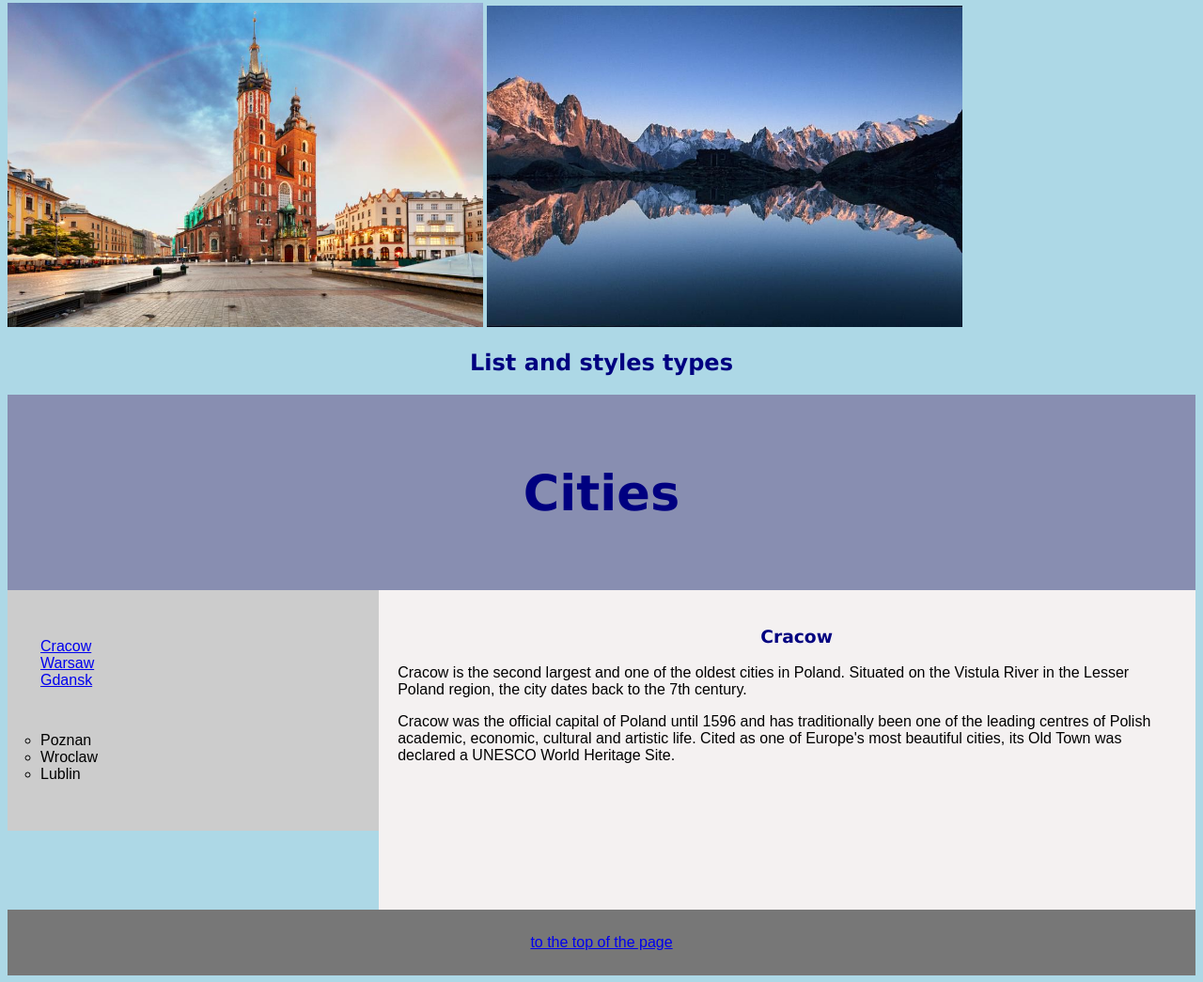
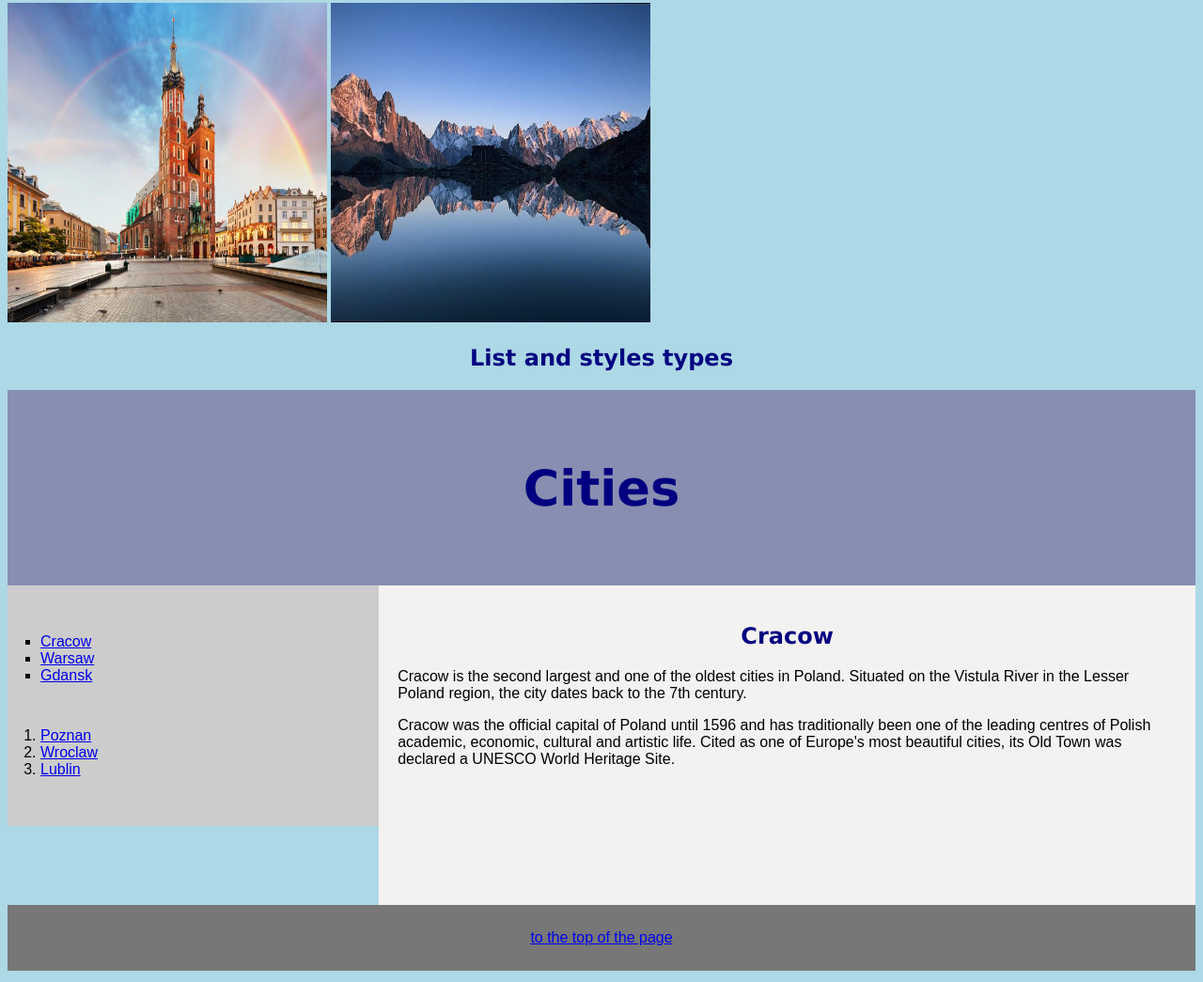
Before and after one commit to annaodz/first-html-page, a website: page index.html in a window 1280 px wide. Shown: the part 861-1906 px from the top of the page at 94% size. Drawn offline with Linux system fonts and the light colour scheme.

Commit message:
version 2

```diff
--- a/main.css
+++ b/css/main.css
@@ -9,7 +9,7 @@
     color: navy;
     margin-left: 20px;
   }
-  h2{
+  h2 {
     text-align: center;
     font-family: verdana;
       color: navy;
@@ -23,7 +23,7 @@
     padding: 15px;
     margin: 5px;
   }
-  section {
+section {
     display: -webkit-flex;
     display: flex;
   }
@@ -38,7 +38,7 @@
   }
 
 
-  nav {
+.navigation {
     float: left;
     width: 30%;
     height: 30%;
@@ -47,12 +47,12 @@
   }
 
   /* Style the list inside the menu */
-  nav ol {
-    list-style-type: none;
+ .country1 {
+    list-style-type: square;
     padding: 15px;
   }
-  nav ul {
-    list-style-type: none;
+  .country2 {
+    list-style-type: symbols(1);
     padding: 15px;
   }
 
--- a/index.html
+++ b/index.html
@@ -1,9 +1,11 @@
 <!DOCTYPE html>
 <head>
     <title>Web page</title>
+    <meta name="author" content="Anna Odziomek">
     <meta charset="utf-8" />
-    <link rel="stylesheet" type="text/css" href="main.css">
-</head>
+    <meta name="viewport" content="width=device-width, initial-scale=1.0">
+    <link rel="stylesheet" type="text/css" href="./css/main.css">
+    </head>
 <body>
 
 <h1>My first page</h1>
@@ -35,7 +37,7 @@
 <h2>Several uses of html forms</h2>
 <form>
     <label>Name</label>
-    <input type=text>
+    <input type="text">
     <input type="submit" value="Click to submit">
 </form>
 <br>
@@ -46,9 +48,9 @@
     <option value="audi">Audi</option>
   </select>
 <br><br><br>
-<a href="https://www.shutterstock.com/pl/search/click+me">
- <button type="button" onclick="alert('Uwaga!')">Click Me!</button>
-</a>
+
+ <button id="my-button" type="button">Click Me!</button>
+
  <br><br><br>
  <textarea name="message" rows="10" cols="30">
     Lorem Ipsum is simply dummy text of the printing and typesetting industry.
@@ -56,33 +58,33 @@
 
 
 <h2>Clickable image</h2>
-    <a href="https://gazetakrakowska.pl/wiadomosci/krakow/" target="_blank"><img src="krakow.jpg" alt="krakow" width="40%" height="40%"></a>
+    <a href="https://gazetakrakowska.pl/wiadomosci/krakow/" target="_blank"><img src="./media/img/krakow.jpg" alt="krakow" width="340" height="340"></a>
 
-    <a href="https://www.francja.pl/alpy-francuskie.xml" target="_self"><img src="mountains.jpg" alt="mountains" width="40%" height="40%"></a>
+    <a href="https://www.francja.pl/alpy-francuskie.xml" target="_self"><img src="./media/img/mountains.jpg" alt="mountains" width="340" height="340"></a>
 
 
 <h2>List and styles types</h2>
 <header>
-        <h2>Cities</h2>
+<h2>Cities</h2>
       </header>
       <section>
-        <nav>
-          <ul>
+              <nav class="navigation">
+          <ul class="country1">
             <li><a href="http://www.krakow.pl/">Cracow</a></li>
             <li><a href="https://www.um.warszawa.pl/">Warsaw</a></li>
             <li><a href="https://www.um.warszawa.pl/">Gdansk</a></li>
           </ul>
-          <ol style="list-style-type:circle;">
-                <li>Poznan</li>
-                <li>Wroclaw</li>
-                <Li>Lublin</Li>
+          <ol class="country2">
+                <li><a href="http://www.poznan.pl/">Poznan</a></li>
+                <li><a href="https://www.wroclaw.pl/">Wroclaw</a></li>
+                <li><a href="https://lublin.eu/">Lublin</a></li>
             </ol>
         </nav>
 
         <article>
-          <h1>Cracow</h1>
+          <h2>Cracow</h2>
           <p>Cracow is the second largest and one of the oldest cities in Poland. Situated on the Vistula River in the Lesser Poland region, the city dates back to the 7th century.</p>
-         <p>Cracow was the official capital of Poland until 1596 and has traditionally been one of the leading centres of Polish academic, economic, cultural and artistic life. Cited as one of Europe's most beautiful cities, its Old Town was declared a UNESCO World Heritage Site.</p>
+          <p>Cracow was the official capital of Poland until 1596 and has traditionally been one of the leading centres of Polish academic, economic, cultural and artistic life. Cited as one of Europe's most beautiful cities, its Old Town was declared a UNESCO World Heritage Site.</p>
         </article>
       </section>
 
@@ -98,5 +100,13 @@
       Click me to display Date and Time</button>
 
       <p id="demo"></p>
+
+<script>
+  var myObj = document.getElementById("my-button");
+  myObj.onclick = function(){
+    alert("alert");
+    window.location = "http://onet.pl";
+  }
+</script>
 </body>
 </html>
```
Also changed, not shown: media/img/krakow.jpg (renamed from krakow.jpg), media/img/mountains.jpg (renamed from mountains.jpg).
